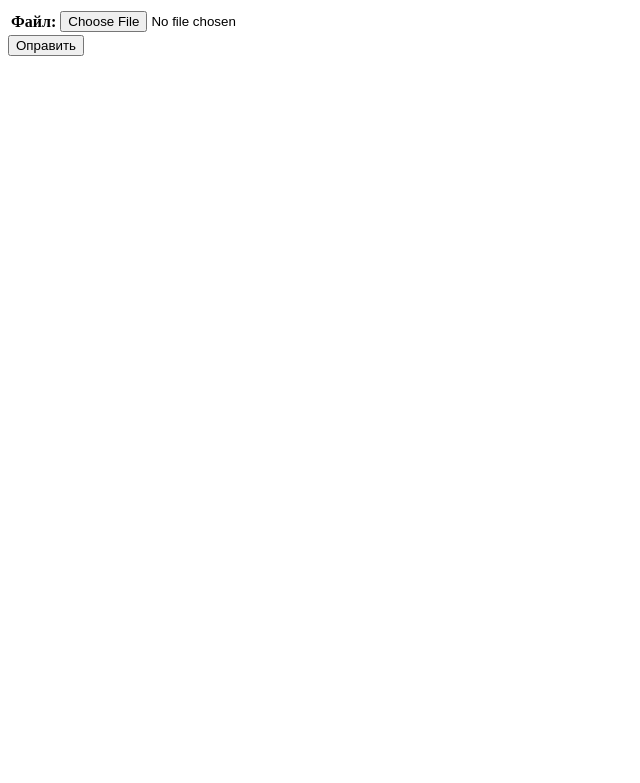
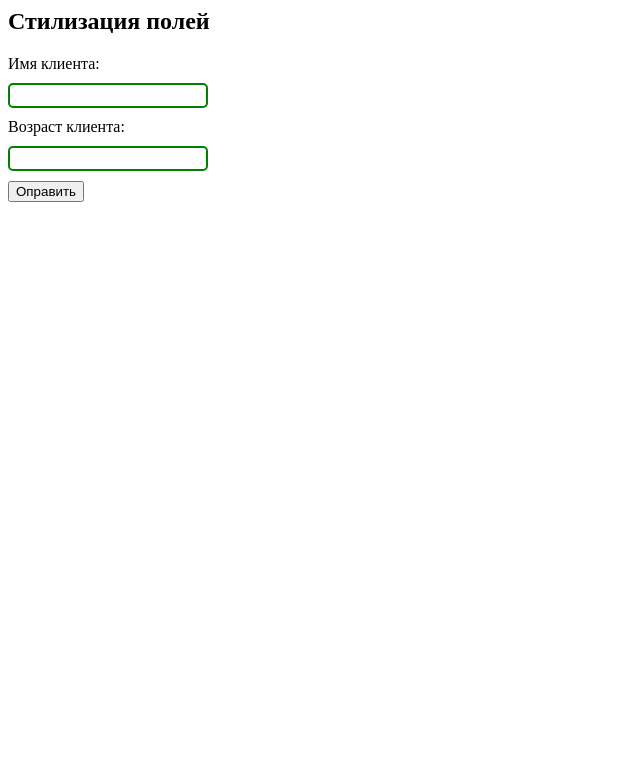
Before and after one commit to DaniilPopkov/first-project-on-django, a Django app: page / in a window 1280 px wide. Shown: the top 783 px of the page, without its empty margins (0-640 px from the left). Run offline with Django 4.2, Linux system fonts and the light colour scheme.

Commit message:
26.09 Якушева и Попков задание внешний вид полей с помощью widgets, начальные значения полей(initial), порядок следования полей, вид полей, задание подсказок, детальная настройка полей, задание стилей.

```diff
--- a/hello/firstapp/forms.py
+++ b/hello/firstapp/forms.py
@@ -22,5 +22,9 @@ from django import forms
 # class UserForm(forms.Form):
 #     combo_text = forms.ComboField(label="Введите URL",
 #     fields=[forms.URLField(), forms.CharField(max_length=20)])
+
 class UserForm(forms.Form):
- file = forms.FileField(label="Файл")
+        name = forms.CharField(label="Имя клиента",
+    widget=forms.TextInput(attrs={"class": "myfield"}))
+        age = forms.IntegerField(label="Возраст клиента",
+    widget=forms.NumberInput(attrs={"class": "myfield"}))
--- a/hello/firstapp/views.py
+++ b/hello/firstapp/views.py
@@ -1,6 +1,12 @@
 from django.http import *
 from .forms import UserForm
 from django.shortcuts import render
+
 def index(request):
     userform = UserForm()
+    if request.method == "POST":
+        userform = UserForm(request.POST)
+        if userform.is_valid():
+            name = userform.cleaned_data["name"]
+            return HttpResponse("<h2>Имя введено коррректно – {0}</h2>".format(name))
     return render(request, "firstapp/index.html", {"form": userform})
--- a/hello/templates/firstapp/index.html
+++ b/hello/templates/firstapp/index.html
@@ -1,14 +1,29 @@
 <html lang="en">
     <head>
- <meta charset="UTF-8">
+     <meta charset="utf-8">
      <title>Форма Django!</title>
+     <style>
+     .myfield{
+        border:2px solid green;
+        border-radius:5px;
+        height:25px;
+        width:200px;
+        margin: 10px 10px 10px 0;
+     }
+     </style>
     </head>
-<body>
+    <body class="container">
+    <h2>Стилизация полей</h2>
      <form method="POST">
      {% csrf_token %}
-    <table>
-    {{ form }}
-    </table>
+     <div>
+     {% for field in form %}
+     <div class="row">
+     {{field.label_tag}}
+     <div class="col-md-10">{{field}}</div>
+     </div>
+     {% endfor %}
+     </div>
      <input type="submit" value="Оправить" >
      </form>
     </body>
```
Lines whose indentation alone changed are shown as unchanged.
